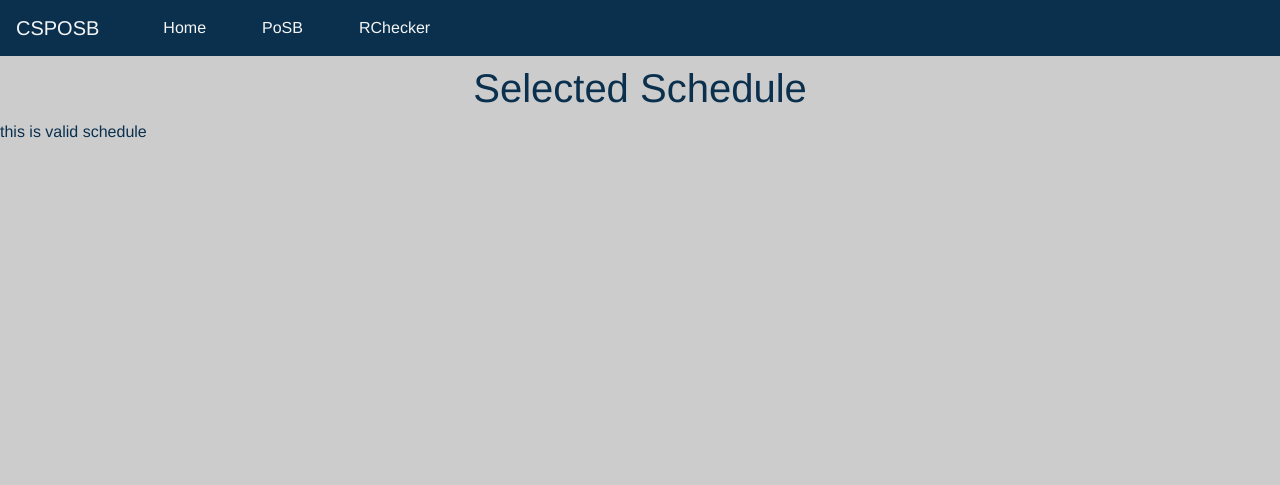
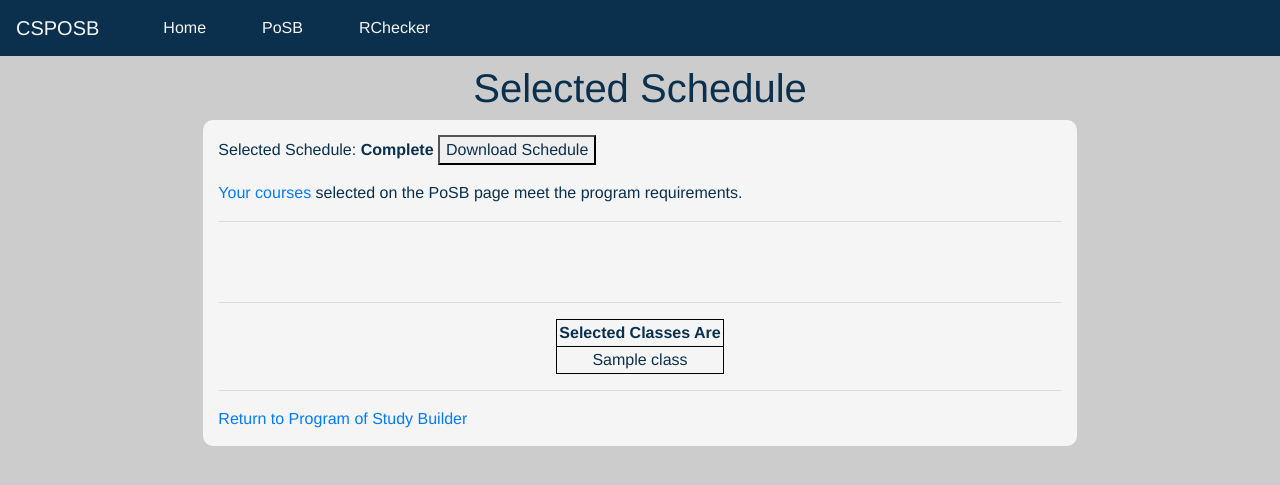
Before and after one commit to carolineyyzhu/csds3932021, a Django app: template CSPOSB/templates/Program.html in a window 1280 px wide. Shown: the top 485 px of the page. Run offline with Django 3.2, Linux system fonts and the light colour scheme; the template is opened without the code that fills it: most values are stand-ins (such as "Sample title", 1, 10 or a date in 2020); some libraries are stand-ins or nearby versions.

Commit message:
added download pdf functionality for posb results

```diff
--- a/CSPOSB/templates/Program.html
+++ b/CSPOSB/templates/Program.html
@@ -7,11 +7,12 @@
       <div class="row">
           <div class="col-md-2"></div>
           <div class="col-md-8" style="background: whitesmoke; padding: 15px; border-radius: 10px">
-            <p>Selected Schedule:<b> Incomplete</b> <button onclick="location.href='posb'" style="float: right;">Start Again</button></p>
+            <p>Selected Schedule:<b> Incomplete</b> <button onclick="location.href='posb'" style="float: right;">Start Again</button> <button id="btPrint" onclick="createPDF()">Download Schedule</button> </p>
             <p><a href="#courses">Your courses</a> selected on the PoSB page do not meet the program requirements. Hit the start again button to create a new schedule. Scroll below to see your incomplete schedule and needed requirements.</p>
               <div id="stylized">
                 <hr>
                   <br>
+                  <div id='tab'>
                     {% for pair in responsePairs %}
                         {% for class, name in pair %}
                             {% if forloop.counter == 1 %}
@@ -56,6 +57,7 @@
                         </tr>
                       {% endfor %}
                     </table>
+                  </div>
 
                   <hr>
 
@@ -66,7 +68,76 @@
       </div>
 
     {% else %}
-      <p> this is valid schedule </p>
+      <div class="row">
+          <div class="col-md-2"></div>
+          <div class="col-md-8" style="background: whitesmoke; padding: 15px; border-radius: 10px">
+            <p>Selected Schedule:<b> Complete</b> <button id="btPrint" onclick="createPDF()">Download Schedule</button> </p>
+            <p><a href="#courses">Your courses</a> selected on the PoSB page  meet the program requirements.</p>
+              <div id="stylized">
+                <hr>
+                  <br>
+                  <div id='tab'>
+                    {% for pair in responsePairs %}
+                        {% for class, name in pair %}
+                            {% if forloop.counter == 1 %}
+                                {% if class == 'Fall Year 1' or class == 'Fall Year 2' or class == 'Fall Year 3' or class == 'Fall Year 4' or class == 'Spring Year 1' or class == 'Spring Year 2' or class == 'Spring Year 3' or class == 'Spring Year 4' %}
+                                    <table style="width:50%;margin-left:auto;margin-right:auto">
+                                    <tr>
+                                        <th style="text-align:center"><strong>{{ class }}</strong></th>
+                                    </tr>
+                                {% endif %}
+                            {% else %}
+                                <tr>
+                                    <td style="text-align:center">{{name}} | {{ class }}</td>
+                                </tr>
+                            {% endif %}
+                        {% endfor %}
+                      </table>
+                      <br>
+                    {% endfor %}
+
+                    <hr>
+
+                    <table style="width:20%;margin-left:auto;margin-right:auto">
+                      <tr>
+                        <th style="text-align:center"><a id="courses"><b>Selected Classes Are</b></a></th>
+                      </tr>
+                      {% for class in classes %}
+                        <tr>
+                          <td style="text-align:center">{{class}}</td>
+                        </tr>
+                      {% endfor %}
+                    </table>
+                  </div>
+
+                  <hr>
+
+                  <a href="posb" style="text-align:center">Return to Program of Study Builder</a>
+                  <br>
+              </div>
+          </div>
+      </div>
     {% endif %}
 
+
+    <script>
+      function createPDF() {
+        var sTable = document.getElementById('tab').innerHTML;
+
+        // CREATE A WINDOW OBJECT.
+        var win = window.open('', '', 'height=700,width=700');
+
+        win.document.write('<html><head>');
+        win.document.write('<title>Profile</title>');   // <title> FOR PDF HEADER.
+        win.document.write('</head>');
+        win.document.write('<body>');
+        win.document.write(sTable);         // THE TABLE CONTENTS INSIDE THE BODY TAG.
+        win.document.write('</body></html>');
+
+        win.document.close(); 	// CLOSE THE CURRENT WINDOW.
+
+        win.print();    // PRINT THE CONTENTS.
+      }
+    </script>
+
 {% endblock %}
```
Lines whose indentation alone changed are shown as unchanged.
